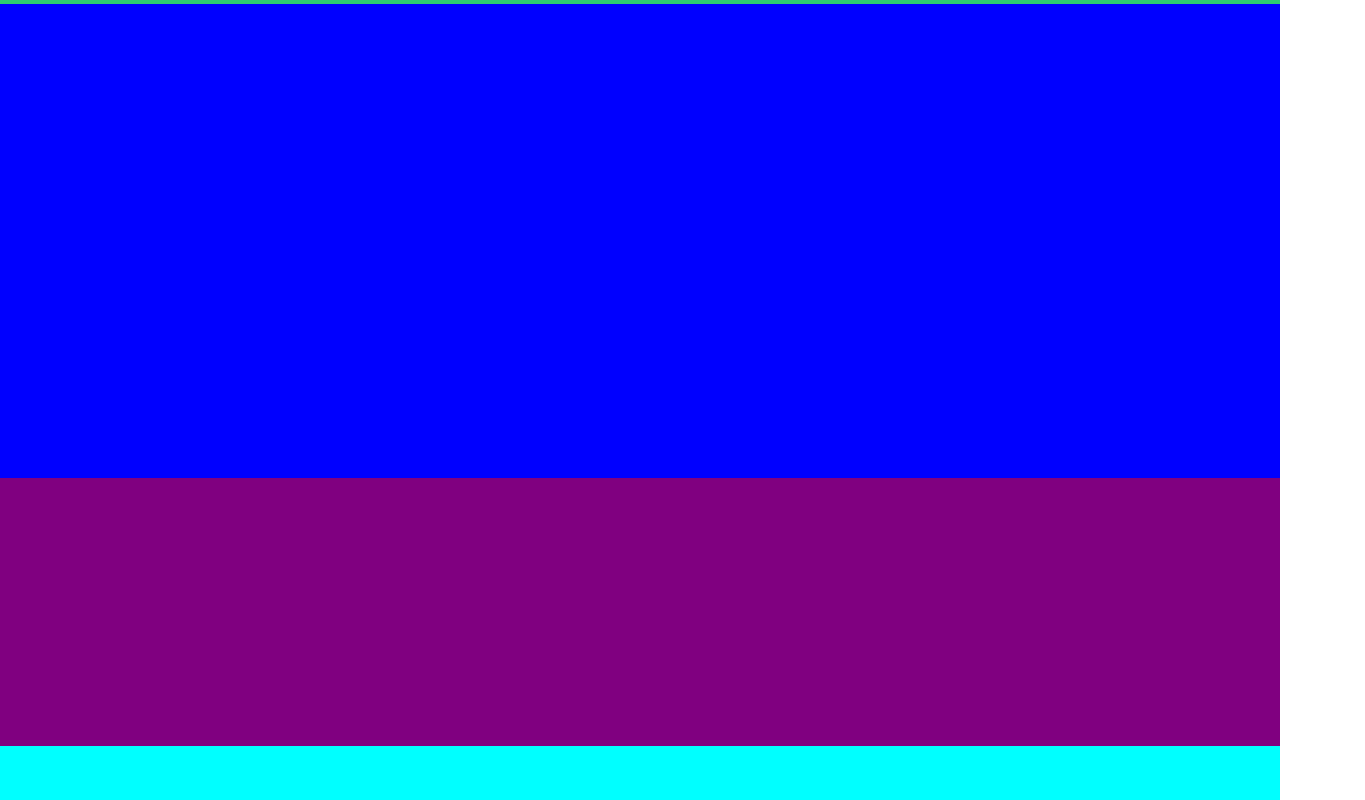
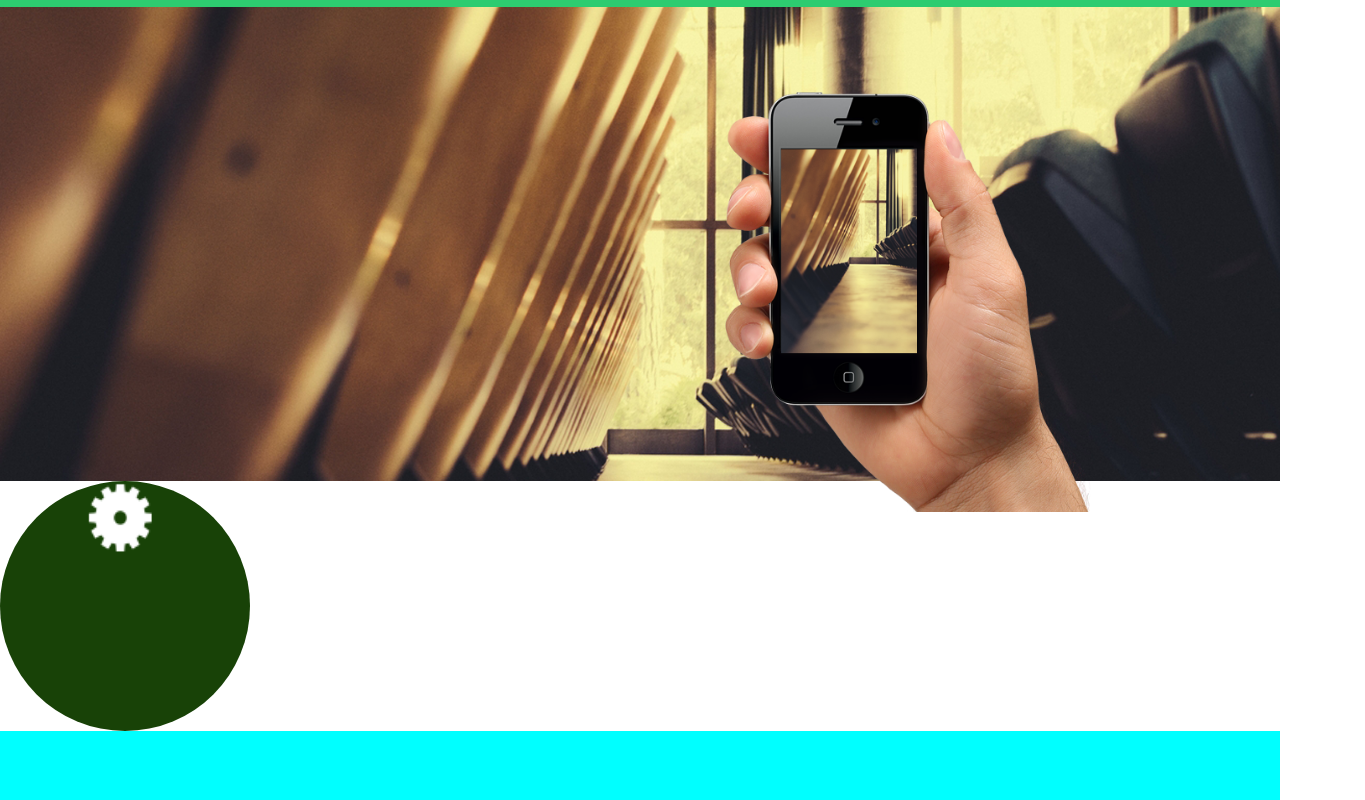
Before and after one commit to Rubenscode/d105-notify, a plain HTML site: page index.html in a window 1280 px wide. Shown: the top 800 px of the page, 1365 px wide, since content can reach past the window. Drawn offline with Linux system fonts and the light colour scheme.

Commit message:
Novo padrão da estrutura html e css

```diff
--- a/index.html
+++ b/index.html
@@ -9,8 +9,20 @@
 </head>
 <body>
     <nav></nav>
-    <header></header>
-    <section></section>
+
+    <header>
+        <div class="row">
+             <div class="column">
+        </div>
+
+        <div class="column">
+            <img src="images/hand.png" width="368" height="420" alt="">
+        </div>
+    </header>
+
+    <section>
+            <img class="logo" src="images/icone1.png" width="70" height="75" alt="">
+    </section>
     <aside></aside>
     <article></article>
     <footer></footer>
--- a/styles.css
+++ b/styles.css
@@ -3,15 +3,37 @@ body{
 }
 nav{
     background-color: #2dcc70;
-    height: 4px;
+    height: 7px;
 }
 header{
-    background-color: blue;
     height: 37.0vw;
+    background-image: url(images/banner.png);
+    background-size: cover;
+}
+.row{
+    display: flex;
+    flex-wrap: wrap;
+}
+.column{
+    left: 85px;
+    flex-basis: 0;
+    flex-grow: 1;
+    max-width: 100%;
+    position: relative;
+    top: 85px;
 }
 section{
-    background-color: purple;
-    height: 21vw;
+    background-color: #184207;
+    height: 250px;
+    width: 250px;
+    border-radius: 50%;
+}
+.logo{
+    position: absolute;
+    left: 86px;
+    display: block;
+    margin-left: auto;
+    margin-right: auto;
 }
 aside{
     background-color: aqua;
@@ -27,7 +49,6 @@ footer{
 }
 @media(max-width: 700px){
     header{
-        background-color: blue;
         height: 10vw;
     }
 }
```
